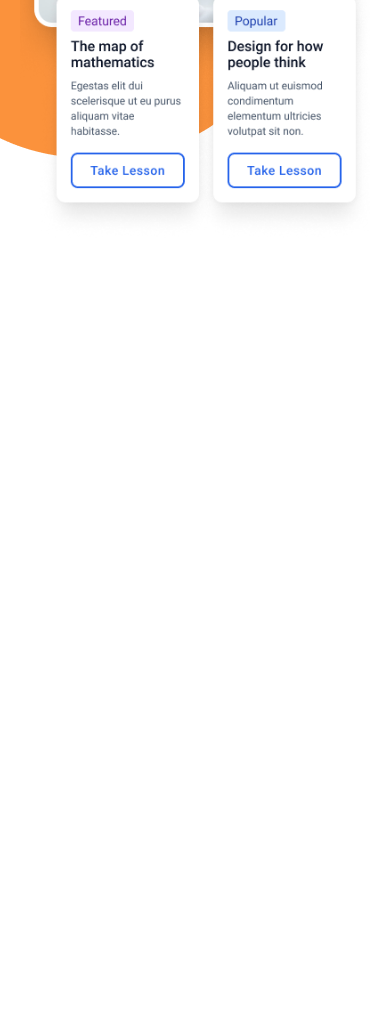
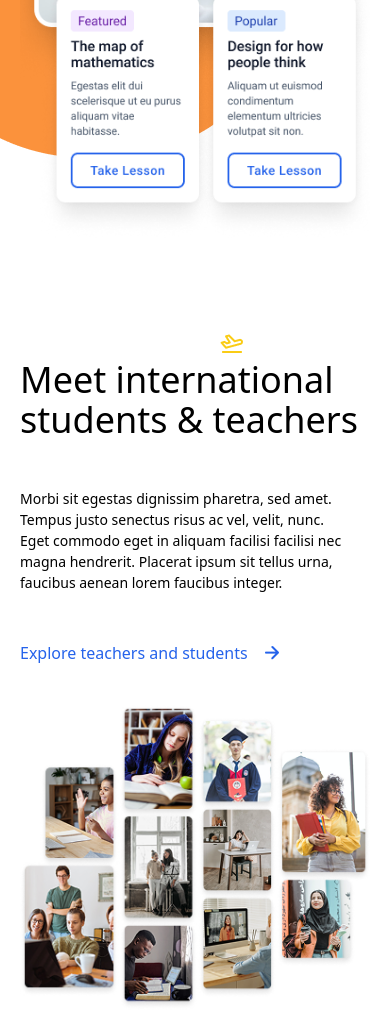
Before and after one commit to mukammalex/Tailwind.18.06.26, a website: page index.html in a window 390 px wide. Shown: the part 2884-3914 px from the top of the page. Before the commit the page ends 3184 px from the top, so only its background shows below. Drawn offline with Linux system fonts and the light colour scheme.

Commit message:
Finished section Meet and mobile responsive

```diff
--- a/index.html
+++ b/index.html
@@ -210,6 +210,35 @@
             </div>
 
         </section>
+
+
+        <section class="max-w-300 p-5 m-auto mt-10 md:mt-[-20vh] ">
+
+            <div class="md:flex md:flex-row-reverse md:justify-between md:gap-30 md:items-center">
+                <div>
+                    <h1 class="text-4xl md:text-5xl md:font-bold">Meet international students
+                     & teachers</h1>
+                     <img class="relative top-[-13vh] left-50 md:hidden " src="./img/plane-departure.png">
+                     <img class="hidden md:flex relative md:top-[-20vh] md:left-80" src="./img/plane-222.png">
+                     <br>
+                     <p class="text-[14px] md:text-2xl">Morbi sit egestas dignissim pharetra, sed amet.<br>
+                         Tempus justo senectus risus ac vel, velit, nunc.<br>
+                          Eget commodo eget in aliquam facilisi facilisi nec<br>
+                           magna hendrerit. Placerat ipsum sit tellus urna, <br>
+                           faucibus aenean lorem faucibus integer.</p>
+                           <br>
+                           <br>
+                           <p class="text-[#2563EB] flex gap-3">Explore teachers and students <img src="./img/arrow-right.png"> </p>
+                </div>
+
+                <div class="mt-10">
+                    <img class="md:hidden" src="./img/Col.png">
+                    <img class="hidden md:flex" src="./img/Col222.png">
+
+                </div>
+            </div>
+
+        </section>
     </main>
 
 </body>
```
Also changed, not shown: img/Col.png (added), img/Col222.png (added), img/Icons.png (renamed from Icons.png), img/plane-222.png (added), img/plane-departure.png (added), src/output.css.
